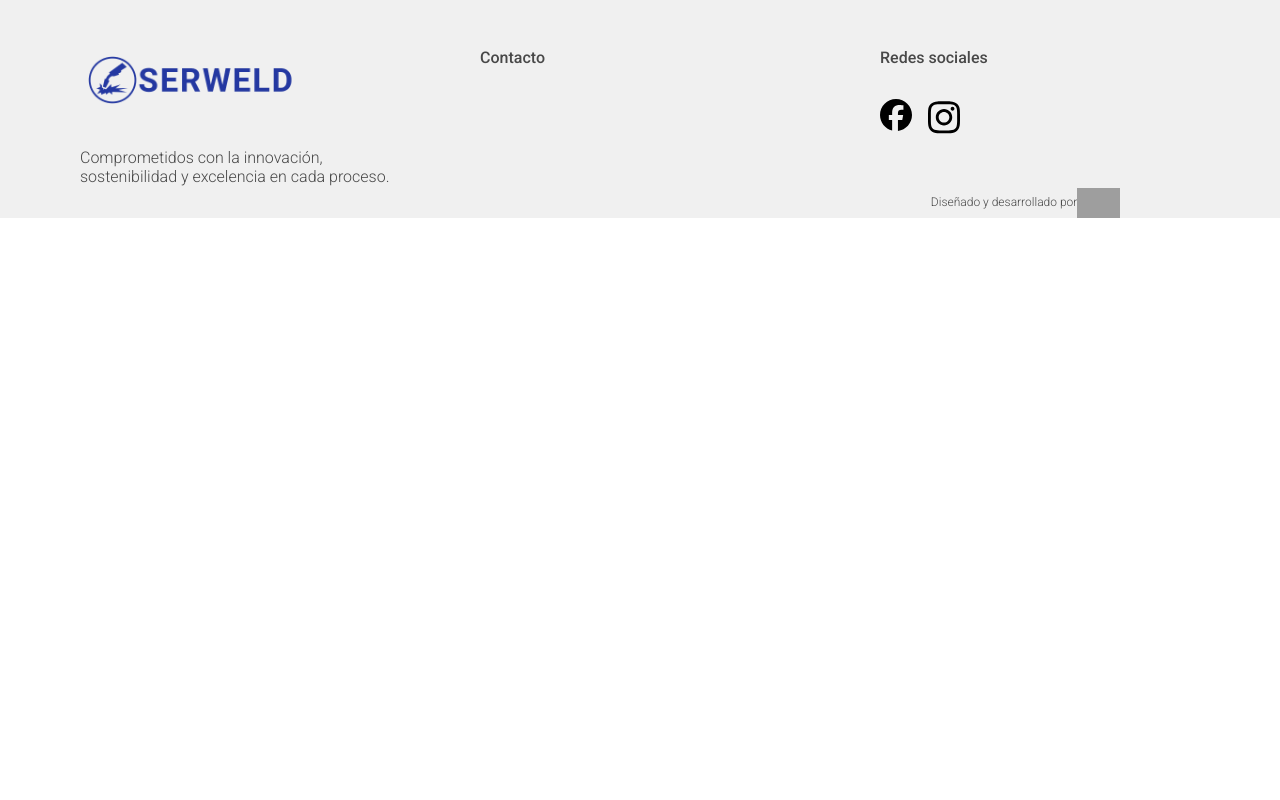
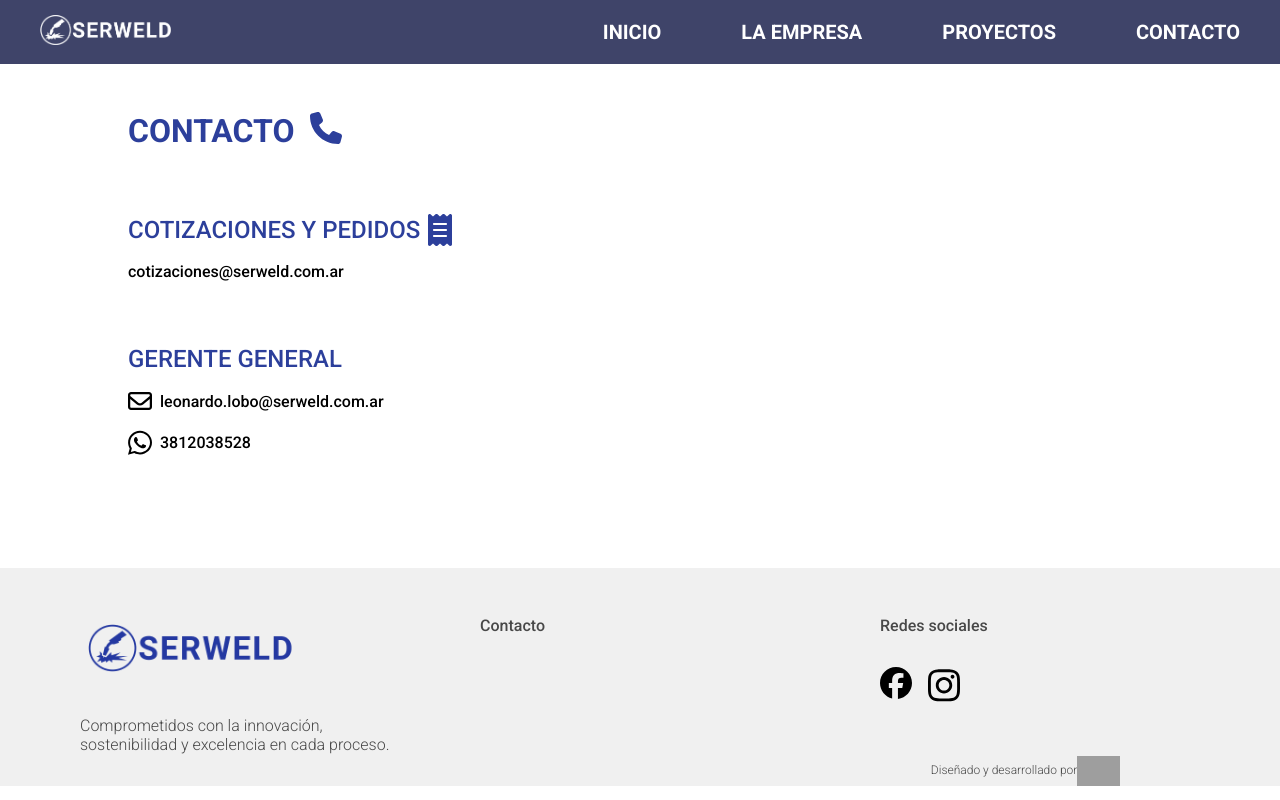
Before and after one commit to RiseUpGroup23/serweld, a React (Create React App) app: page /contacto in a window 1280 px wide. Built offline with nearby package versions, Linux system fonts and the light colour scheme; grey boxes are pictures that could not be loaded.

Commit message:
contacto

```diff
--- a/src/App.tsx
+++ b/src/App.tsx
@@ -6,6 +6,7 @@
 import Header from './components/Header';
 import Footer from './components/Footer/Footer';
 import ProyectDetail from './components/Proyects/ProyectDetail';
+import Contact from './components/Contact';
 
 function App() {
   return (
@@ -15,6 +16,7 @@
         <Route path="/" element={<Home />} />
         <Route path="/proyectos" element={<AllProyects />} />
         <Route path="/proyectos/:nombreProyecto" element={<ProyectDetail />} />
+        <Route path="/contacto" element={<Contact />} />
       </Routes>
       <Footer />
     </div>
--- /dev/null
+++ b/src/components/Contact/contact.css
@@ -0,0 +1,32 @@
+.infoItem {
+    display: flex;
+    flex-direction: column;
+    gap: 1rem;
+    margin-top: 4rem;
+}
+
+.infoItemTitle {
+    font-size: 1.5rem;
+    color: #2C3F9B;
+    font-weight: 500;
+}
+
+.infoItemData {
+    font-weight: 500;
+}
+
+.infoItemTitle,
+.infoItemData {
+    display: flex;
+    align-items: center;
+    gap: .5rem;
+}
+
+.infoItemTitle svg,
+.infoItemData svg {
+    width: 1.5rem;
+}
+
+.infoItemTitle svg {
+    fill: #2C3F9B;
+}
--- /dev/null
+++ b/src/components/Contact/index.tsx
@@ -0,0 +1,42 @@
+import React from 'react';
+import './contact.css';
+
+const Contact = () => {
+    return (
+        <div className='allProyects'>
+            <div className="section-cont">
+                <span className="companyTitle">
+                    CONTACTO
+                    <svg className='titleSvg' xmlns="http://www.w3.org/2000/svg" viewBox="0 0 512 512"><path d="M164.9 24.6c-7.7-18.6-28-28.5-47.4-23.2l-88 24C12.1 30.2 0 46 0 64C0 311.4 200.6 512 448 512c18 0 33.8-12.1 38.6-29.5l24-88c5.3-19.4-4.6-39.7-23.2-47.4l-96-40c-16.3-6.8-35.2-2.1-46.3 11.6L304.7 368C234.3 334.7 177.3 277.7 144 207.3L193.3 167c13.7-11.2 18.4-30 11.6-46.3l-40-96z" /></svg>
+                </span>
+                <div className="infoItem">
+                    <span className="infoItemTitle">
+                        COTIZACIONES Y PEDIDOS
+                        <svg xmlns="http://www.w3.org/2000/svg" viewBox="0 0 384 512"><path d="M14 2.2C22.5-1.7 32.5-.3 39.6 5.8L80 40.4 120.4 5.8c9-7.7 22.3-7.7 31.2 0L192 40.4 232.4 5.8c9-7.7 22.3-7.7 31.2 0L304 40.4 344.4 5.8c7.1-6.1 17.1-7.5 25.6-3.6s14 12.4 14 21.8l0 464c0 9.4-5.5 17.9-14 21.8s-18.5 2.5-25.6-3.6L304 471.6l-40.4 34.6c-9 7.7-22.3 7.7-31.2 0L192 471.6l-40.4 34.6c-9 7.7-22.3 7.7-31.2 0L80 471.6 39.6 506.2c-7.1 6.1-17.1 7.5-25.6 3.6S0 497.4 0 488L0 24C0 14.6 5.5 6.1 14 2.2zM96 144c-8.8 0-16 7.2-16 16s7.2 16 16 16l192 0c8.8 0 16-7.2 16-16s-7.2-16-16-16L96 144zM80 352c0 8.8 7.2 16 16 16l192 0c8.8 0 16-7.2 16-16s-7.2-16-16-16L96 336c-8.8 0-16 7.2-16 16zM96 240c-8.8 0-16 7.2-16 16s7.2 16 16 16l192 0c8.8 0 16-7.2 16-16s-7.2-16-16-16L96 240z" /></svg>
+                    </span>
+                    <span className="infoItemData">
+                        cotizaciones@serweld.com.ar
+                    </span>
+                </div>
+
+
+                <div className="infoItem">
+                    <span className="infoItemTitle">
+                        GERENTE GENERAL
+                    </span>
+                    <span className="infoItemData">
+                    <svg xmlns="http://www.w3.org/2000/svg" viewBox="0 0 512 512"><path d="M64 112c-8.8 0-16 7.2-16 16l0 22.1L220.5 291.7c20.7 17 50.4 17 71.1 0L464 150.1l0-22.1c0-8.8-7.2-16-16-16L64 112zM48 212.2L48 384c0 8.8 7.2 16 16 16l384 0c8.8 0 16-7.2 16-16l0-171.8L322 328.8c-38.4 31.5-93.7 31.5-132 0L48 212.2zM0 128C0 92.7 28.7 64 64 64l384 0c35.3 0 64 28.7 64 64l0 256c0 35.3-28.7 64-64 64L64 448c-35.3 0-64-28.7-64-64L0 128z"/></svg>
+                        leonardo.lobo@serweld.com.ar
+                    </span>
+
+                    <span className="infoItemData">
+                        <svg xmlns="http://www.w3.org/2000/svg" viewBox="0 0 448 512"><path d="M380.9 97.1C339 55.1 283.2 32 223.9 32c-122.4 0-222 99.6-222 222 0 39.1 10.2 77.3 29.6 111L0 480l117.7-30.9c32.4 17.7 68.9 27 106.1 27h.1c122.3 0 224.1-99.6 224.1-222 0-59.3-25.2-115-67.1-157zm-157 341.6c-33.2 0-65.7-8.9-94-25.7l-6.7-4-69.8 18.3L72 359.2l-4.4-7c-18.5-29.4-28.2-63.3-28.2-98.2 0-101.7 82.8-184.5 184.6-184.5 49.3 0 95.6 19.2 130.4 54.1 34.8 34.9 56.2 81.2 56.1 130.5 0 101.8-84.9 184.6-186.6 184.6zm101.2-138.2c-5.5-2.8-32.8-16.2-37.9-18-5.1-1.9-8.8-2.8-12.5 2.8-3.7 5.6-14.3 18-17.6 21.8-3.2 3.7-6.5 4.2-12 1.4-32.6-16.3-54-29.1-75.5-66-5.7-9.8 5.7-9.1 16.3-30.3 1.8-3.7 .9-6.9-.5-9.7-1.4-2.8-12.5-30.1-17.1-41.2-4.5-10.8-9.1-9.3-12.5-9.5-3.2-.2-6.9-.2-10.6-.2-3.7 0-9.7 1.4-14.8 6.9-5.1 5.6-19.4 19-19.4 46.3 0 27.3 19.9 53.7 22.6 57.4 2.8 3.7 39.1 59.7 94.8 83.8 35.2 15.2 49 16.5 66.6 13.9 10.7-1.6 32.8-13.4 37.4-26.4 4.6-13 4.6-24.1 3.2-26.4-1.3-2.5-5-3.9-10.5-6.6z" /></svg>
+                        3812038528
+                    </span>
+                </div>
+            </div>
+        </div>
+    );
+};
+
+export default Contact;
--- a/src/components/Header/index.tsx
+++ b/src/components/Header/index.tsx
@@ -6,13 +6,6 @@
     const location = useLocation();
     const [isHome, setIsHome] = useState(location.pathname === '/');
     const [isMenuOpen, setIsMenuOpen] = useState(false);
-
-    const scrollToSection = (id: string) => {
-        const element = document.getElementById(id);
-        if (element) {
-            element.scrollIntoView({ behavior: 'smooth' });
-        }
-    };
 
     const toggleMenu = () => {
         setIsMenuOpen(!isMenuOpen);
@@ -48,11 +41,15 @@
                     <li>
                         <Link to={'/'}>Inicio</Link>
                     </li>
-                    <li onClick={() => scrollToSection('empresa')}>La Empresa</li>
+                    <li >
+                        <Link to={'/#empresa'}>La empresa</Link>
+                    </li>
                     <li>
                         <Link to={'/proyectos'}>Proyectos</Link>
                     </li>
-                    <li onClick={() => scrollToSection('contacto')}>Contacto</li>
+                    <li>
+                        <Link to={'/contacto'}>Contacto</Link>
+                    </li>
                 </ul>
             </nav>
         </header>
--- a/src/components/InfoSection/index.tsx
+++ b/src/components/InfoSection/index.tsx
@@ -1,7 +1,23 @@
 import React from 'react';
 import './infoSection.css';
+import { useEffect } from 'react';
+import { useLocation } from 'react-router-dom';
 
 const InfoSection: React.FC = () => {
+    const location = useLocation();
+
+    useEffect(() => {
+        if (location.hash === '#empresa') {
+            const element = document.getElementById('empresa');
+            if (element) {
+            window.scrollTo({
+                top: element.offsetTop - 48, // 3rem = 48px
+                behavior: 'smooth'
+            });
+            }
+        }
+    }, [location]);
+
     return (
         <div className="section-cont">
             <div className="dataFloatInfo">
@@ -33,7 +49,7 @@
                 </div>
             </div>
 
-            <div className="section-information">
+            <div id='empresa' className="section-information">
                 <span className="companyTitle">
                     LA EMPRESA
                 </span>
--- a/src/components/InfoSection/infoSection.css
+++ b/src/components/InfoSection/infoSection.css
@@ -52,6 +52,14 @@
     font-size: 2rem;
     font-weight: 700;
     color: #2C3F9B;
+    display: flex;
+    gap: 1rem;
+    align-items: flex-start;
+}
+
+.titleSvg{
+    width: 2rem;
+    fill: #2C3F9B;
 }
 
 .companyInfoSection {
```
